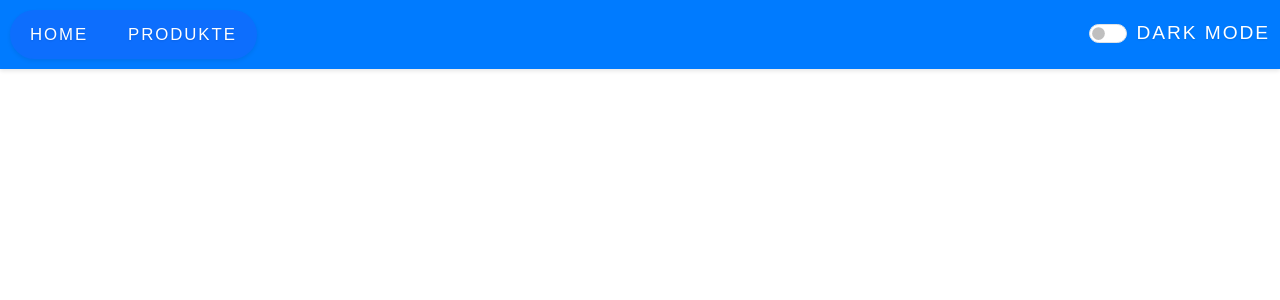
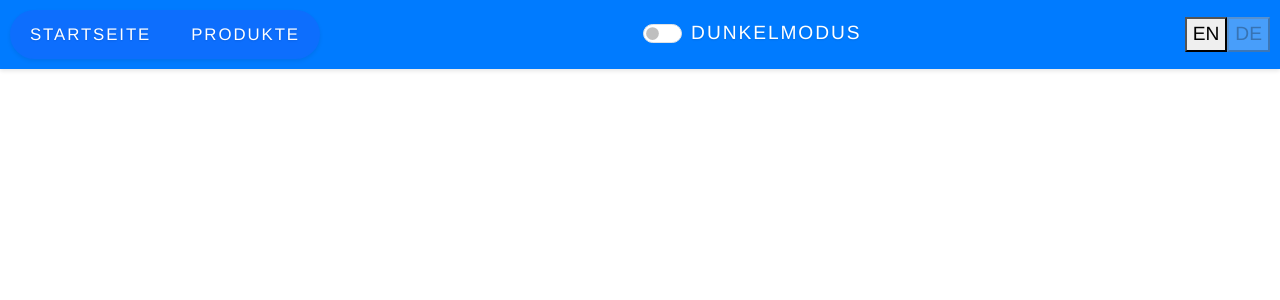
Before and after one commit to adnansalem1/BikeShopFrontEnd, a Vue app: page / in a window 1280 px wide. Shown: the top 300 px of the page. Built offline with nearby package versions, Linux system fonts and the light colour scheme; no server answers.

Commit message:
language-switcher

```diff
--- a/package.json
+++ b/package.json
@@ -18,6 +18,7 @@
     "bootstrap": "^5.3.3",
     "bootstrap-icons": "^1.11.3",
     "vue": "^3.4.27",
+    "vue-i18n": "^10.0.0-beta.1",
     "vue-router": "^4.3.2"
   },
   "devDependencies": {
--- a/src/App.vue
+++ b/src/App.vue
@@ -1,27 +1,32 @@
 <template>
+  <div id="app">
     <header class="header">
       <div class="wrapper">
         <ul class="nav nav-pills nav-fill gap-2 p-1 small bg-primary rounded-5 shadow-sm">
           <li class="nav-item">
-          <router-link to="/products-home" class="nav-link" aria-current="page">Home</router-link>
+            <router-link to="/products-home" class="nav-link" aria-current="page">{{ $t('message.home') }}</router-link>
           </li>
           <li class="nav-item">
-          <router-link to="/ProductList" class="nav-link">Produkte</router-link>
+            <router-link to="/ProductList" class="nav-link">{{ $t('message.products') }}</router-link>
           </li>
         </ul>
         <div class="form-check form-switch">
           <input class="form-check-input" type="checkbox" id="darkModeSwitch" v-model="darkMode" @change="toggleDarkMode">
-        <label class="form-check-label" for="darkModeSwitch">Dark Mode</label>
+          <label class="form-check-label" for="darkModeSwitch">{{ $t('message.darkMode') }}</label>
+        </div>
+        <div>
+          <button @click="changeLanguage('en')" :disabled="currentLocale === 'en'">EN</button>
+          <button @click="changeLanguage('de')" :disabled="currentLocale === 'de'">DE</button>
         </div>
       </div>
     </header>
-  <div id="app">
     <RouterView />
   </div>
 </template>
 
 <script setup lang="ts">
 import { ref, onMounted } from 'vue';
+import { useI18n } from 'vue-i18n';
 import { RouterLink, RouterView } from 'vue-router';
 
 interface Anzeige {
@@ -59,6 +64,15 @@ const darkMode = ref(false), toggleDarkMode = () => {
   localStorage.setItem('darkMode', darkMode.value.toString());
 };
 
+const { locale } = useI18n();
+const currentLocale = ref(locale.value);
+
+const changeLanguage = (lang: string) => {
+  locale.value = lang;
+  currentLocale.value = lang;
+  localStorage.setItem('locale', lang);
+};
+
 onMounted(() => {
   loadThings();
 
@@ -67,6 +81,10 @@ onMounted(() => {
     toggleDarkMode();
   }
 
+  const savedLocale = localStorage.getItem('locale');
+  if (savedLocale) {
+    changeLanguage(savedLocale);
+  }
 });
 </script>
 
@@ -160,11 +178,22 @@ body {
 .form-check-input {
   cursor: pointer;
 }
+.language-switcher button {
+  background-color: var(--primary-color);
+  color: var(--dark-text-color);
+  border: none;
+  border-radius: var(--border-radius);
+  padding: 0.5rem 1rem;
+  cursor: pointer;
+  transition: background-color 0.3s, color 0.3s;
+}
 
-.dark-mode {
-  --light-bg-color: var(--dark-bg-color);
-  --light-text-color: var(--dark-text-color);
-  --primary-color: var(--dark-bg-color);
-  --secondary-color: var(--primary-color);
+.language-switcher button.active {
+  background-color: var(--secondary-color);
+}
+
+.language-switcher button:disabled {
+  background-color: #ccc;
+  cursor: not-allowed;
 }
 </style>
--- a/src/assets/main.css
+++ b/src/assets/main.css
@@ -24,6 +24,10 @@
     --padding-base: 10px;
     --padding-large: 20px;
     --border-radius: 0.25rem;
+
+    --text-color: #333;
+    --background-color: #fff;
+    --dark-background-color: #282c34;
 }
 
 body {
@@ -35,6 +39,11 @@ body {
     margin: 0;
     padding: 0;
     transition: background-color 0.3s, color 0.3s;
+    font-family: 'Arial', sans-serif;
+}
+.dark-mode {
+    --background-color: var(--dark-background-color);
+    --text-color: var(--dark-text-color);
 }
 
 body.dark-mode {
--- a/src/components/ProductHome.vue
+++ b/src/components/ProductHome.vue
@@ -1,30 +1,30 @@
 <template>
   <div class="products-home">
-    <h1>Fahrräder</h1>
+    <h1>{{ $t('message.products') }}</h1>
     <div class="search-container">
       <input
           v-model="searchQuery"
-          placeholder="Suche nach einem Produkt..."
+          :placeholder="$t('message.searchProduct')"
           class="form-control"
       />
     </div>
     <div class="filter-container">
       <div class="dropdown" @click="toggleDropdown('sortDropdown')">
         <button class="btn btn-outline-primary dropdown-toggle" type="button" id="sortDropdown" aria-expanded="false">
-          Sortieren nach
+          {{ $t('message.sortBy') }}
         </button>
         <div class="dropdown-menu" :class="{ show: dropdowns.sortDropdown }" aria-labelledby="sortDropdown">
-          <a class="dropdown-item" @click="updateSortKey('name')">Name</a>
-          <a class="dropdown-item" @click="updateSortKey('preis')">Preis</a>
+          <a class="dropdown-item" @click="updateSortKey('name')">{{ $t('message.name') }}</a>
+          <a class="dropdown-item" @click="updateSortKey('preis')">{{ $t('message.price') }}</a>
         </div>
       </div>
       <div class="dropdown" @click="toggleDropdown('orderDropdown')">
         <button class="btn btn-outline-primary dropdown-toggle" type="button" id="orderDropdown" aria-expanded="false">
-          Reihenfolge
+          {{ $t('message.order') }}
         </button>
         <div class="dropdown-menu" :class="{ show: dropdowns.orderDropdown }" aria-labelledby="orderDropdown">
-          <a class="dropdown-item" @click="updateSortOrder('asc')">Aufsteigend</a>
-          <a class="dropdown-item" @click="updateSortOrder('desc')">Absteigend</a>
+          <a class="dropdown-item" @click="updateSortOrder('asc')">{{ $t('message.ascending') }}</a>
+          <a class="dropdown-item" @click="updateSortOrder('desc')">{{ $t('message.descending') }}</a>
         </div>
       </div>
     </div>
@@ -33,9 +33,8 @@
         {{ product.name }} - {{ product.beschreibung }} : {{ product.preis }} €
       </li>
     </ul>
-    <p v-if="filteredProducts.length === 0">Kein Produkt gefunden</p>
+    <p v-if="filteredProducts.length === 0">{{ $t('message.noProductsFound') }}</p>
   </div>
-
 </template>
 
 <script>
@@ -86,7 +85,7 @@ export default {
     },
     toggleDropdown(dropdown) {
       this.dropdowns[dropdown] = !this.dropdowns[dropdown];
-      // Schließe andere Dropdowns
+      // Close other dropdowns
       for (const key in this.dropdowns) {
         if (key !== dropdown) {
           this.dropdowns[key] = false;
@@ -110,12 +109,12 @@ export default {
       const response = await fetch(`${import.meta.env.VITE_APP_BACKEND_BASE_URL}/anzeigen`);
       if (response.ok) {
         this.items = await response.json();
-        this.filterProducts(); // Filter und Sortierung nach dem Laden
+        this.filterProducts(); // Filter and sort after loading
       } else {
-        console.error('Fehler beim Laden der Produkte:', response.status);
+        console.error('Error loading products:', response.status);
       }
     } catch (error) {
-      console.error('Netzwerkfehler:', error);
+      console.error('Network error:', error);
     }
   }
 };
--- /dev/null
+++ b/src/i18n.ts
@@ -0,0 +1,69 @@
+// src/i18n.ts
+import { createI18n } from 'vue-i18n';
+
+const messages = {
+    en: {
+        message: {
+            home: 'Home',
+            products: 'Products',
+            darkMode: 'Dark Mode',
+            searchProduct: 'Search for a product...',
+            sortBy: 'Sort by',
+            order: 'Order',
+            ascending: 'Ascending',
+            descending: 'Descending',
+            noProductsFound: 'No products found',
+            name: 'Name',
+            description: 'Description',
+            price: 'Price',
+            addProduct: 'Add Product',
+            save: 'Save',
+            cancel: 'Cancel',
+            edit: 'Edit',
+            delete: 'Delete',
+            productAdded: 'Product successfully added!',
+            productUpdated: 'Product successfully updated!',
+            productDeleted: 'Product successfully deleted!',
+            editingCanceled: 'Editing successfully cancelled!',
+            addNewProduct: 'Add New Product',
+            message: 'Message',
+            newProduct: 'New Product'
+        }
+    },
+    de: {
+        message: {
+            home: 'Startseite',
+            products: 'Produkte',
+            darkMode: 'Dunkelmodus',
+            searchProduct: 'Nach einem Produkt suchen...',
+            sortBy: 'Sortieren nach',
+            order: 'Reihenfolge',
+            ascending: 'Aufsteigend',
+            descending: 'Absteigend',
+            noProductsFound: 'Kein Produkt gefunden',
+            name: 'Name',
+            description: 'Beschreibung',
+            price: 'Preis',
+            addProduct: 'Produkt hinzufügen',
+            save: 'Speichern',
+            cancel: 'Abbrechen',
+            edit: 'Bearbeiten',
+            delete: 'Löschen',
+            productAdded: 'Produkt erfolgreich hinzugefügt!',
+            productUpdated: 'Produkt erfolgreich aktualisiert!',
+            productDeleted: 'Produkt erfolgreich gelöscht!',
+            editingCanceled: 'Bearbeitung erfolgreich abgebrochen!',
+            addNewProduct: 'Neues Produkt hinzufügen',
+            message: 'Nachricht',
+            newProduct: 'Neues Produkt'
+        }
+    }
+};
+
+const i18n = createI18n({
+    locale: 'de',
+    fallbackLocale: 'en',
+    messages,
+});
+
+export default i18n;
--- a/src/main.ts
+++ b/src/main.ts
@@ -1,11 +1,12 @@
 import './assets/main.css'
 
 import { createApp } from 'vue'
+import router from './router'
 import App from './App.vue'
-import router from './router'
+import i18n from './i18n';
 
 const app = createApp(App)
 
 app.use(router)
-
+app.use(i18n);
 app.mount('#app')
```
Also changed, not shown: src/components/ProductList.vue (+21 -22 lines), 1 other file (tests, documents, lock files or other folders). Lines whose indentation alone changed are shown as unchanged.
